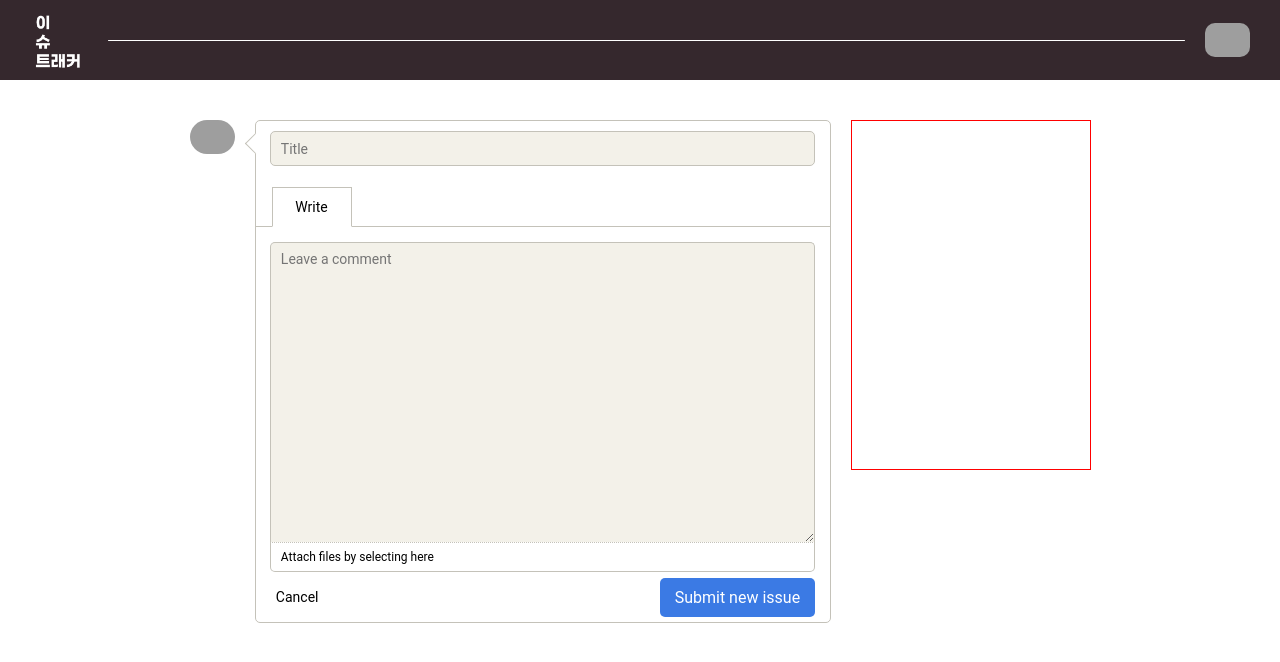
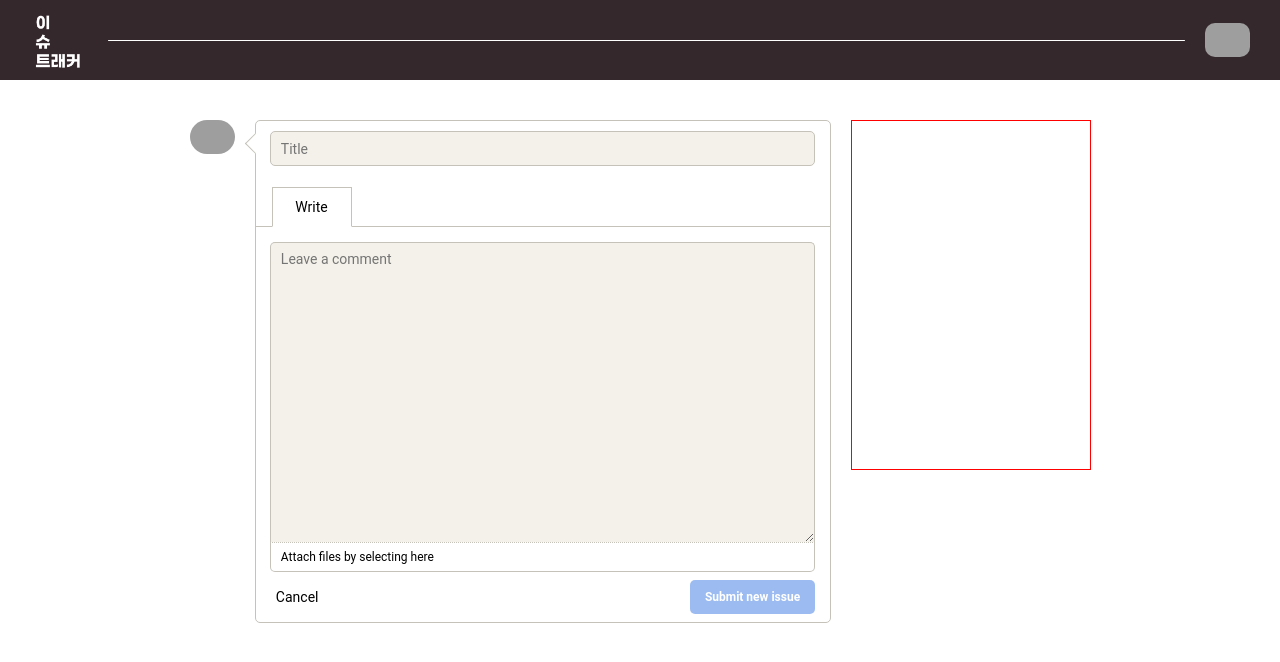
Before and after one commit to 4INCENSE/issue-tracker-frontend, a React app: page /newIssue in a window 1280 px wide. Shown: the top 662 px of the page. Built offline with nearby package versions, Linux system fonts and the light colour scheme; grey boxes are pictures that could not be loaded.

Commit message:
[#6] feat : 이슈 제목 입력 시 submit 버튼 활성화 기능 구현
- 이슈 제목이 입력되었을 때만 submit 버튼이 활성화 되는 기능 구현

```diff
--- a/src/components/NewIssue/NewIssue.jsx
+++ b/src/components/NewIssue/NewIssue.jsx
@@ -13,6 +13,7 @@ const NewIssue = () => {
   const history = useHistory();
 
   const [currentLength, setCurrentLength] = useState();
+  const [activeSubmitButton, setActiveSubmitButton] = useState(false);
 
   const uploadImage = (e) => {
     const currentFile = e.target.files[0];
@@ -35,6 +36,11 @@ const NewIssue = () => {
     }, 2000);
   };
 
+  const activateSubmitButton = (e) => {
+    const contentLength = e.target.value.length;
+    contentLength > 0 ? setActiveSubmitButton(true) : setActiveSubmitButton(false);
+  };
+
   const cancelButtonClickHandler = () => {
     history.push('/');
   };
@@ -45,7 +51,7 @@ const NewIssue = () => {
         <WriterProfile src={profile} />
         <IssueContentWrap>
           <Square></Square>
-          <TitleInput placeholder="Title" />
+          <TitleInput onKeyUp={activateSubmitButton} placeholder="Title" />
           <CommentWrap>
             <WriteButton>Write</WriteButton>
           </CommentWrap>
@@ -58,7 +64,11 @@ const NewIssue = () => {
           <CancelSubmitButtonWrap>
             <CancelButton onClick={cancelButtonClickHandler}>Cancel</CancelButton>
             <SubmitButtonWrap>
-              <BlueButton size="small" title="Submit new issue" />
+              {!activeSubmitButton ? (
+                <BlueButton type="smallBlock" title="Submit new issue" />
+              ) : (
+                <BlueButton type="small" title="Submit new issue" />
+              )}
             </SubmitButtonWrap>
           </CancelSubmitButtonWrap>
         </IssueContentWrap>
```
